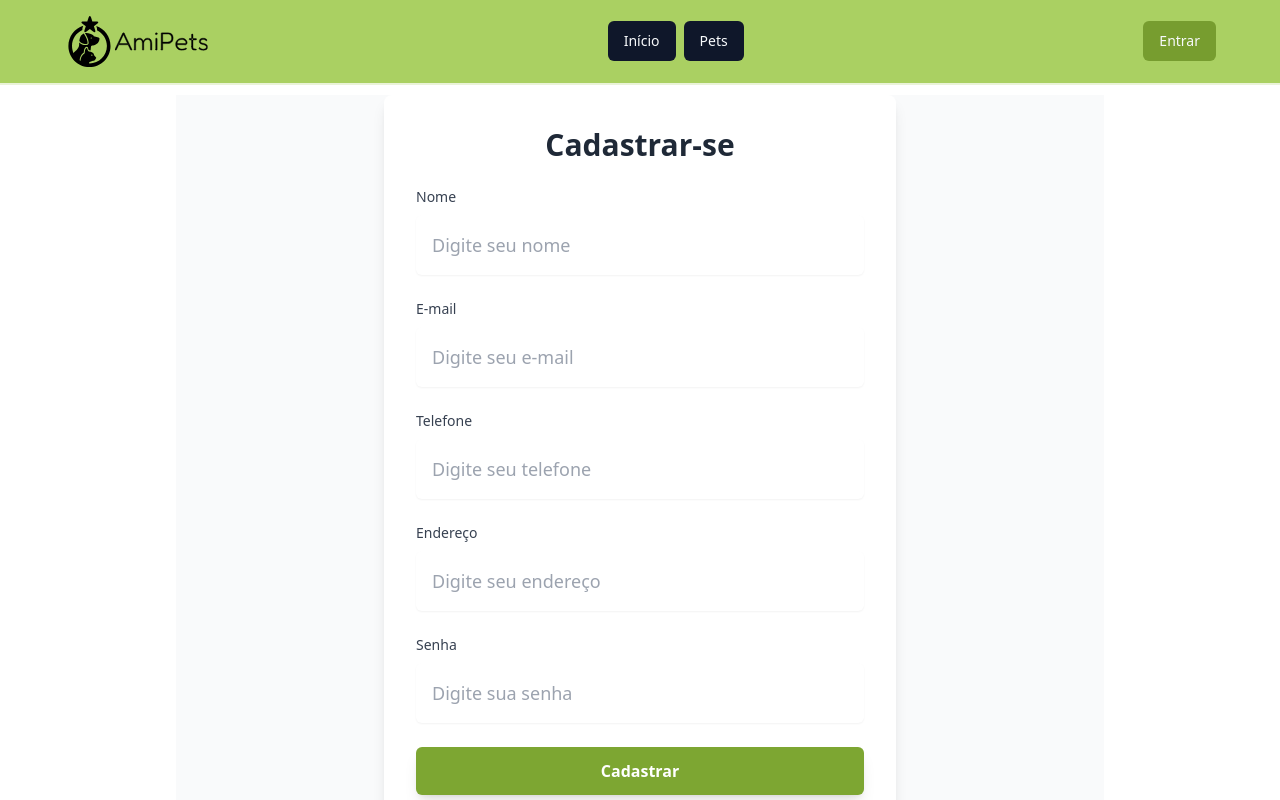
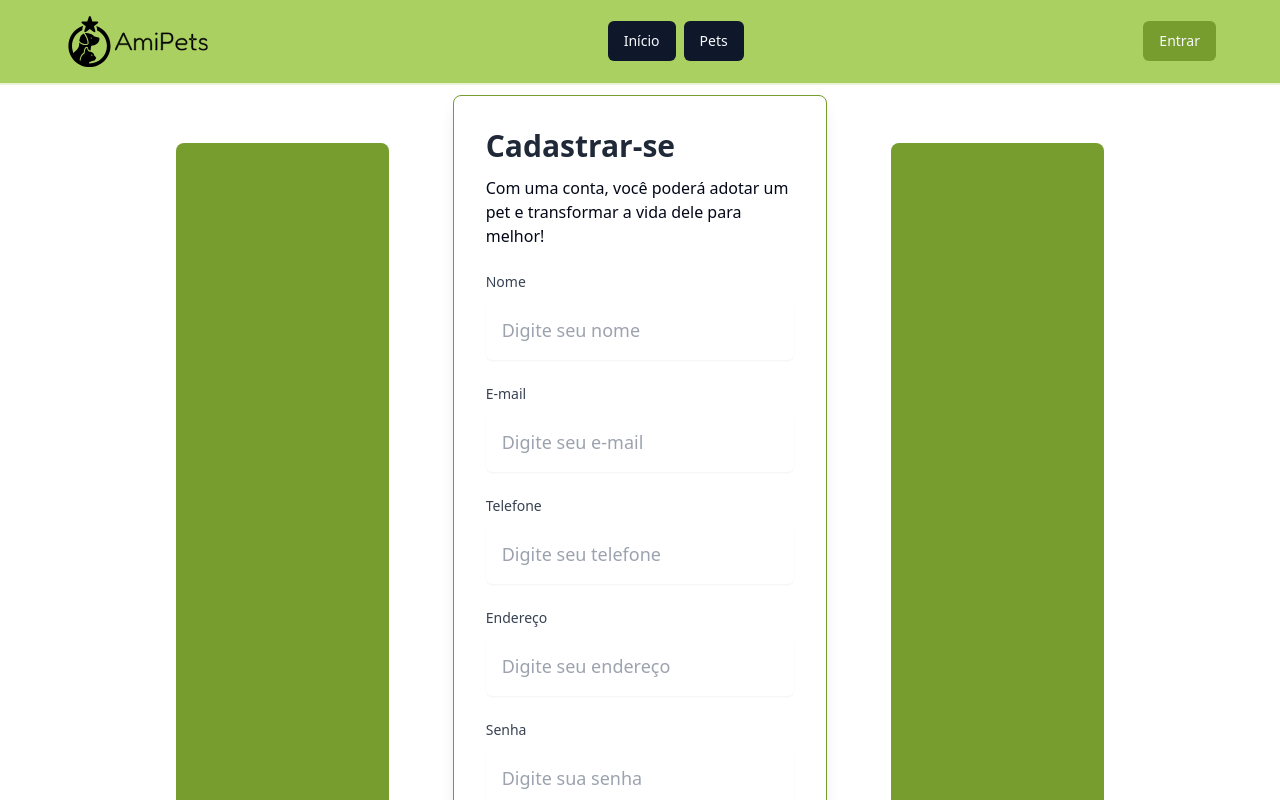
Before and after one commit to HebertFSoares/amipets-web, a React (Vite) app: page /registrar in a window 1280 px wide. Shown: the top 800 px of the page. Built offline with nearby package versions, Linux system fonts and the light colour scheme.

Commit message:
feat: update register page layout

```diff
--- a/src/layouts/signUpLayout.jsx
+++ b/src/layouts/signUpLayout.jsx
@@ -1,5 +1,6 @@
 import { useState } from "react";
 import axios from "axios";
+import { Link } from "react-router-dom";
 
 export default function Cadastro() {
   const [nome, setNome] = useState("");
@@ -37,14 +38,25 @@ export default function Cadastro() {
   };
 
   return (
-    <div className="flex flex-col min-h-screen bg-gray-50">
-      <div className="flex-grow flex items-center justify-center">
-        <div className="w-full max-w-lg bg-white p-8 rounded-lg shadow-lg">
-          <h2 className="text-3xl font-bold text-center text-gray-800 mb-6">Cadastrar-se</h2>
+    <div className="flex flex-col min-h-screen">
+      <div className="flex-grow flex items-center justify-center gap-16">
+        <div className="w-[244px] h-[790px] rounded-lg bg-primary-400" />
+
+        <div className=" max-w-lg bg-white p-8 rounded-lg border border-primary-400 shadow-lg w-[420px]">
+          <div className="flex flex-col gap-3 mb-6">
+            <h2 className="text-3xl font-bold text-gray-800 ">Cadastrar-se</h2>
+            <p>
+              Com uma conta, você poderá adotar um pet e transformar a vida dele
+              para melhor!
+            </p>
+          </div>
 
           <form onSubmit={handleCadastro}>
             <div className="mb-6">
-              <label htmlFor="nome" className="block text-sm font-medium text-gray-700">
+              <label
+                htmlFor="nome"
+                className="block text-sm font-medium text-gray-700"
+              >
                 Nome
               </label>
               <input
@@ -59,7 +71,10 @@ export default function Cadastro() {
             </div>
 
             <div className="mb-6">
-              <label htmlFor="email" className="block text-sm font-medium text-gray-700">
+              <label
+                htmlFor="email"
+                className="block text-sm font-medium text-gray-700"
+              >
                 E-mail
               </label>
               <input
@@ -74,7 +89,10 @@ export default function Cadastro() {
             </div>
 
             <div className="mb-6">
-              <label htmlFor="telefone" className="block text-sm font-medium text-gray-700">
+              <label
+                htmlFor="telefone"
+                className="block text-sm font-medium text-gray-700"
+              >
                 Telefone
               </label>
               <input
@@ -89,7 +107,10 @@ export default function Cadastro() {
             </div>
 
             <div className="mb-6">
-              <label htmlFor="endereco" className="block text-sm font-medium text-gray-700">
+              <label
+                htmlFor="endereco"
+                className="block text-sm font-medium text-gray-700"
+              >
                 Endereço
               </label>
               <input
@@ -104,7 +125,10 @@ export default function Cadastro() {
             </div>
 
             <div className="mb-6">
-              <label htmlFor="senha" className="block text-sm font-medium text-gray-700">
+              <label
+                htmlFor="senha"
+                className="block text-sm font-medium text-gray-700"
+              >
                 Senha
               </label>
               <input
@@ -118,7 +142,9 @@ export default function Cadastro() {
               />
             </div>
 
-            {error && <p className="text-red-500 text-sm text-center mb-4">{error}</p>}
+            {error && (
+              <p className="text-red-500 text-sm text-center mb-4">{error}</p>
+            )}
 
             <div className="mb-6">
               <button
@@ -131,12 +157,13 @@ export default function Cadastro() {
             </div>
 
             <div className="flex justify-between items-center mb-6">
-              <a href="#" className="text-sm text-[#7DA632] hover:underline">
+              <Link to={'/login'} className="text-sm text-[#7DA632] hover:underline">
                 Já tem uma conta? Entre aqui!
-              </a>
+              </Link>
             </div>
           </form>
         </div>
+        <div className="w-[244px] h-[790px] rounded-lg bg-primary-400" />
       </div>
     </div>
   );
```
